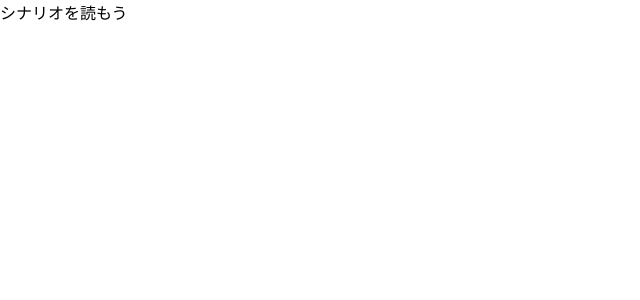
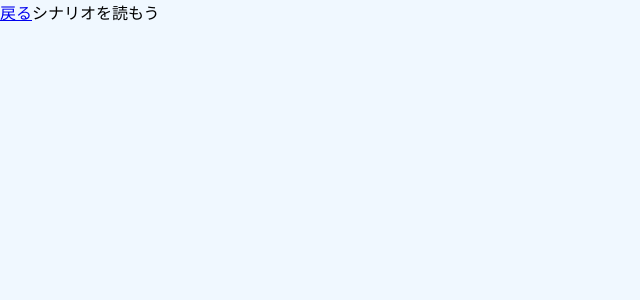
Before and after one commit to hiro881213/HirosPortfolio, a React (Create React App) app: page /detailScenario in a window 1280 px wide. Shown: the top 300 px of the page, without its empty margins (0-640 px from the left). Built offline with nearby package versions, Linux system fonts and the light colour scheme; a web font is replaced by a local one.

Commit message:
Setting Backaround

```diff
--- a/package.json
+++ b/package.json
@@ -13,6 +13,7 @@
     "node-sass": "^7.0.1",
     "react": "^17.0.2",
     "react-dom": "^17.0.2",
+    "react-pageflip": "^2.0.3",
     "react-router-dom": "^6.2.2",
     "react-scripts": "5.0.0",
     "react-slick": "^0.28.1",
--- a/src/components/ReadScenario/ReadScenarioMain.tsx
+++ b/src/components/ReadScenario/ReadScenarioMain.tsx
@@ -1,4 +1,7 @@
+import { Link } from 'react-router-dom';
 import { useLocation } from 'react-router-dom';
+
+import classes from './scss/ReadScenarioMain.module.scss'
 
 export const ReadScenarioMain = (props:any) => {
 
@@ -6,9 +9,14 @@ export const ReadScenarioMain = (props:any) => {
     const params = new URLSearchParams(useLocation().search);
     const target = params.get('story')
 
+    const baseURL = "../"
+
     return (
         <>
-            <label>シナリオを読もう</label>
+            <main className={classes.readScinario}>
+                <Link to = {`${baseURL}/script`}>戻る</Link>
+                <label>シナリオを読もう</label>
+            </main>
         </>
     );
 }
--- /dev/null
+++ b/src/components/ReadScenario/scss/ReadScenarioMain.module.scss
@@ -0,0 +1,5 @@
+.readScinario {
+    width: 100vw;
+    height: 100vh;
+    background-color: aliceblue;
+}
```
Also changed, not shown: 1 other file (tests, documents, lock files or other folders).
